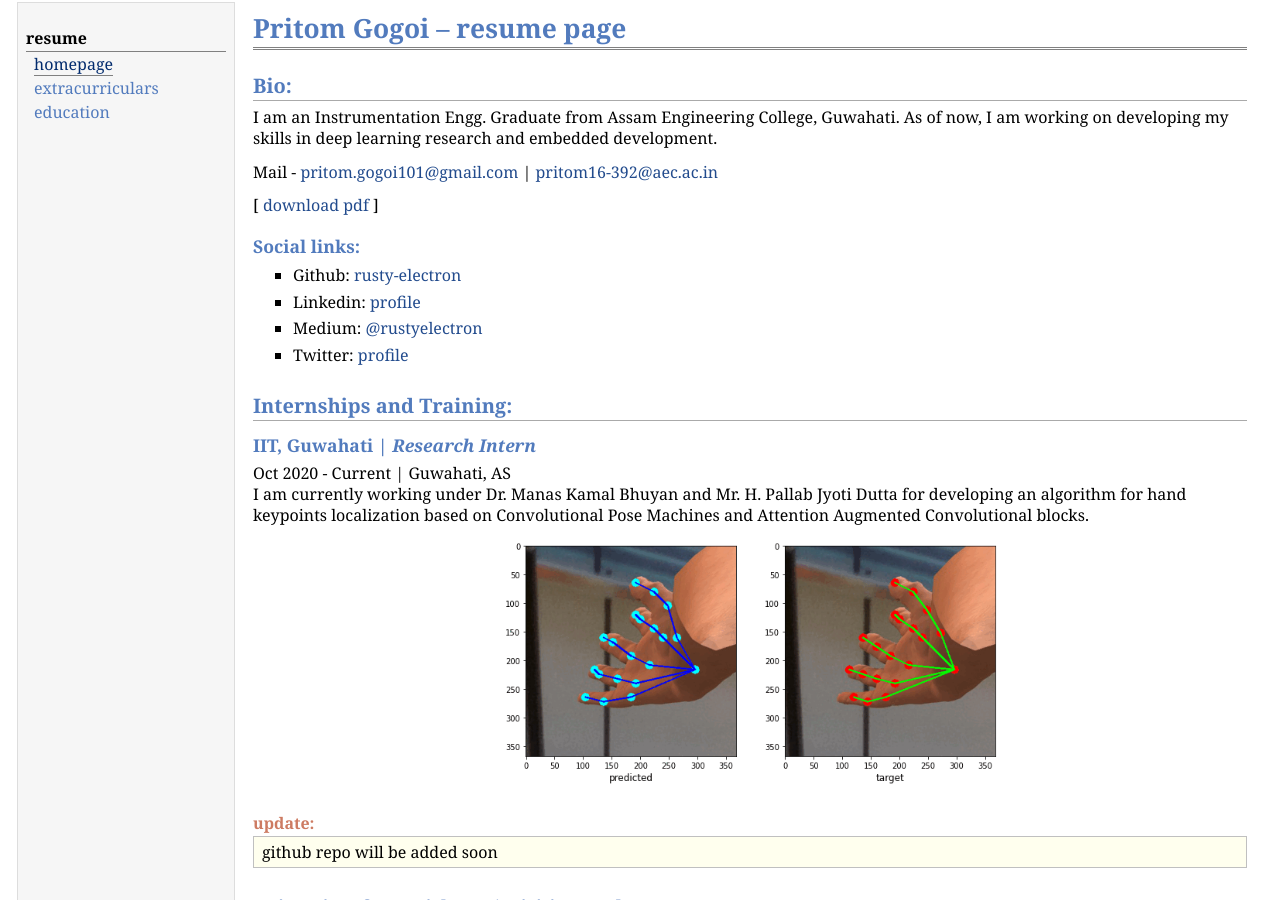
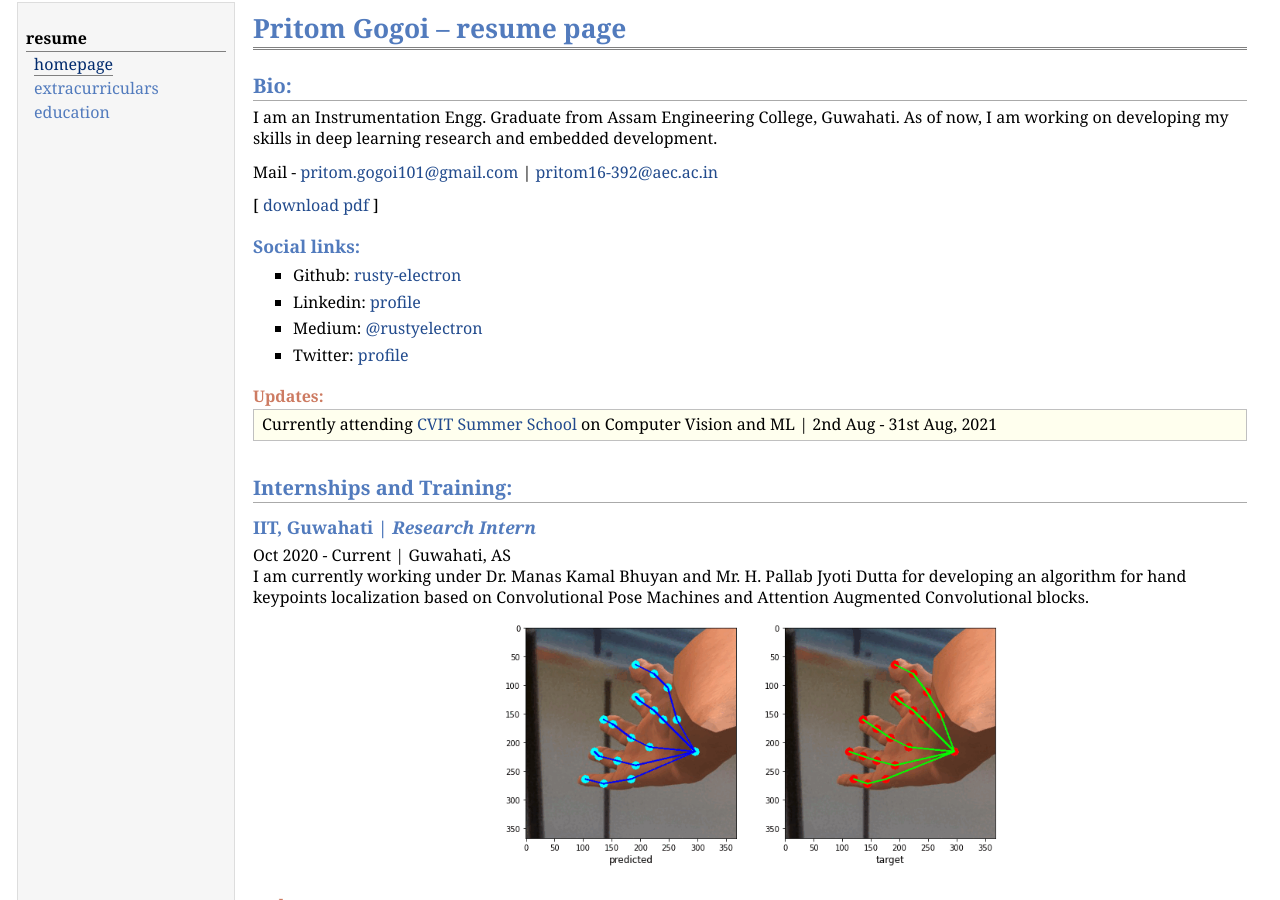
Before and after one commit to rusty-electron/rusty-electron.github.io, a Jekyll site: the page resume/index.html, which Jekyll copies as it is, in a window 1280 px wide and 900 px high. Built offline with Jekyll 4.4.1, drawn with Linux system fonts in a browser that asks for light colours; some of the changed text lies outside the part shown.

Commit message:
update summer school

```diff
--- a/resume/education.html
+++ b/resume/education.html
@@ -35,7 +35,7 @@ Percentage: <tt>86.6</tt></p>
 Percentage: <tt>87.6</tt></p>
 <div id="footer">
 <div id="footer-text">
-Page generated 2021-07-30 01:08:10 IST, by <a href="http://jemdoc.jaboc.net/">jemdoc</a>.
+Page generated 2021-08-06 00:57:15 IST, by <a href="http://jemdoc.jaboc.net/">jemdoc</a>.
 </div>
 </div>
 </td>
--- a/resume/extra.html
+++ b/resume/extra.html
@@ -29,7 +29,7 @@
 <p><i>Technical Advisor and Event Organizer</i></p>
 <div id="footer">
 <div id="footer-text">
-Page generated 2021-07-30 01:08:10 IST, by <a href="http://jemdoc.jaboc.net/">jemdoc</a>.
+Page generated 2021-08-06 00:57:14 IST, by <a href="http://jemdoc.jaboc.net/">jemdoc</a>.
 </div>
 </div>
 </td>
--- a/resume/index.html
+++ b/resume/index.html
@@ -35,6 +35,11 @@
 <li><p>Twitter: <a href="https://twitter.com/rustyelectron">profile</a></p>
 </li>
 </ul>
+<div class="infoblock">
+<div class="blocktitle">Updates:</div>
+<div class="blockcontent">
+<p>Currently attending <a href="http://cvit.iiit.ac.in/summerschool2021/program.php">CVIT Summer School</a> on Computer Vision and ML | 2nd Aug - 31st Aug, 2021</p>
+</div></div>
 <h2>Internships and Training:</h2>
 <h3>IIT, Guwahati | <i>Research Intern</i></h3>
 <p>Oct 2020 - Current | Guwahati, AS<br />
```
Also changed, not shown: other parts of resume/index.html (+1 -1 lines).
